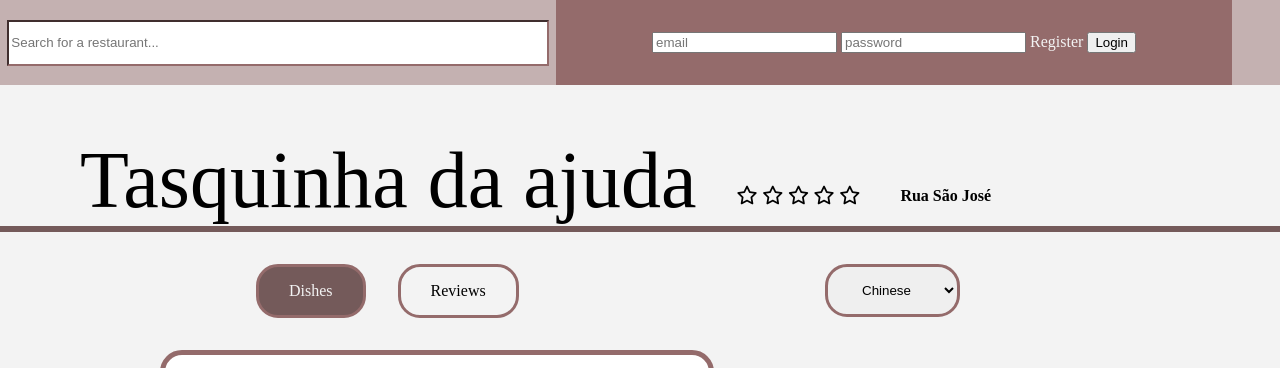
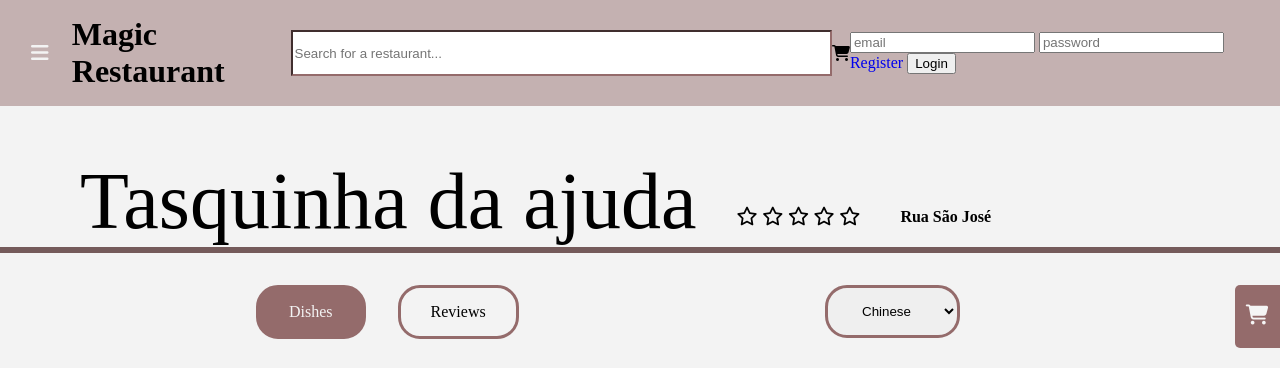
Before and after one commit to srissirs/MagicRestaurant, a PHP site: page /restaurant?id=1 in a window 1280 px wide. Shown: the top 368 px of the page. Run offline with PHP 8.4, Linux system fonts and the light colour scheme; data comes from the database, SQL or seed files in the repository; some libraries are stand-ins or nearby versions.

Commit message:
Items are being added/removed/altered in cart

```diff
--- a/style.css
+++ b/style.css
@@ -15,42 +15,101 @@ body>header {
     background-color: #C4B1B1;
     display: flex;
     align-items: center;
-    width: 100%;
-
+    max-width: 100%;
+    padding: 1em 0;
 }
 
-header> h1 {
-    margin: 0 2em;
+header>h1 {
+    margin: 0;
 }
 
 profile {
-    float: right;
-    padding: 2em 6em;
-    margin-right: 3em;
-    background-color: var(--main-color);
+    margin: 0;
     display: flex;
-    flex-direction: column;
-    gap: 20px;
     align-items: center;
+    max-width: fit-content;
 }
 
-profile a {
-    text-decoration: none;
+profile>a {
     color: #F3F3F3;
+    font-size: 25px;
+    margin: 0 1em;
 }
 
-profile #name {
-    font-size: x-large;
+profile>i,
+.dropbtn>i {
+    color: #F3F3F3;
+    padding: 1em;
+    font-size: 20px;
+}
+
+.dropdown {
+    margin: 0 5px;
+}
+
+#logoutIcon {
+    margin-left: 1em;
 }
 
 searchBar {
     margin: 0 auto;
+    align-content: center;
+
 }
 
 searchBar input {
     height: 3em;
     width: 40em;
     border-color: var(--main-color);
+}
+
+/* The dropdown container */
+.dropdown {
+    overflow: hidden;
+}
+
+/* Dropdown button */
+.dropdown .dropbtn {
+    border: none;
+    outline: none;
+    background-color: inherit;
+    font-family: inherit;
+    margin: 0;
+}
+
+/* Add a red background color to navbar links on hover */
+.navbar a:hover,
+.dropdown:hover .dropbtn,
+profile>i:hover {
+    background-color: var(--darker-color);
+}
+
+/* Dropdown content (hidden by default) */
+.dropdown-content {
+    display: none;
+    position: absolute;
+    background-color: whitesmoke;
+    max-width: auto;
+    box-shadow: 0px 8px 16px 0px rgba(0, 0, 0, 0.2);
+}
+
+/* Links inside the dropdown */
+.dropdown-content a {
+    color: black;
+    padding: 10px;
+    text-decoration: none;
+    display: block;
+}
+
+/* Add a grey background color to dropdown links on hover */
+.dropdown-content a:hover {
+    background-color: #ddd;
+}
+
+/* Show the dropdown menu on hover */
+.dropdown:hover .dropdown-content {
+    display: block;
+    font-size: 20px;
 }
 
 footer {
@@ -140,18 +193,18 @@ restaurantTopPage select {
     border-radius: 22px;
 }
 
-restaurantTopPage > a.selected{
-    background-color: #745A5A;
-    color: #F3F3F3;
-}
-
-restaurantTopPage a {
+restaurantTopPage>a {
     padding: 15px 30px;
     border: solid 3px var(--main-color);
     border-radius: 22px;
     font-weight: 200;
     text-decoration: none;
     color: black;
+}
+
+restaurantTopPage>a.selected {
+    background-color: var(--main-color);
+    color: #F3F3F3;
 }
 
 restaurantTopPage>a:nth-child(1) {
@@ -163,29 +216,30 @@ restaurantTopPage>a:nth-child(2) {
 }
 
 #mySidenav a {
-    position: absolute;
-    left: -80px;
+    position: fixed;
+    right: -80px;
     transition: 0.3s;
-    padding: 20px 0 20px 20px;
+    padding: 20px 25px 20px 0;
     width: 100px;
     font-size: 20px;
-    border-radius: 0 5px 5px 0;
+    border-radius: 5px 0 0 5px;
     text-align: right;
-  }
+    background-color: var(--main-color);
+    color: whitesmoke;
+}
 
 #mySidenav a:hover {
-left: 0;
+    right: 0;
 }
-#cart{
+
+#cart {
     display: flex;
 }
-#cart p{
+
+#cart p,
+#cart i {
     margin: 0 auto;
 }
-#cart i{
-    margin: 0 auto;
-}
-
 
 #dishes {
     display: flex;
--- a/templates/common.tpl.php
+++ b/templates/common.tpl.php
@@ -1,8 +1,12 @@
-<?php declare(strict_types = 1); ?>
+<?php
 
-<?php function drawHeader() { ?>
+declare(strict_types=1); ?>
+
+<?php function drawHeader()
+{ ?>
   <!DOCTYPE html>
   <html lang="en-US">
+
   <head>
     <title>Fake Food</title>
     <meta charset="UTF-8">
@@ -16,9 +20,23 @@
 
   <body>
     <header>
+      <div class="dropdown">
+        <button class="dropbtn">
+          <i class="fa-solid fa-bars"></i>
+        </button>
+        <div class="dropdown-content">
+          <a href="#">Favorites</a>
+          <a href="pastOrders.php">Past Orders</a>
+          <a href="mainPage.php">Logout
+            <i class="fa-solid fa-arrow-right-from-bracket" id="logoutIcon"></i>
+          </a>
+        </div>
+      </div>
+      <h1> Magic Restaurant</h1>
       <searchBar>
         <input type="text" placeholder="Search for a restaurant...">
       </searchBar>
+      <i class="fa-solid fa-cart-shopping"></i>
       <profile>
         <?php
         if (isset($_SESSION['id'])) drawLogoutForm($_SESSION['name']);
@@ -31,7 +49,8 @@
     <main>
     <?php } ?>
 
-<?php function drawFooter() { ?>
+    <?php function drawFooter()
+    { ?>
     </main>
     <footer>
       <brand>
@@ -46,10 +65,12 @@
       </links>
     </footer>
   </body>
+
   </html>
 <?php } ?>
 
-<?php function drawLoginForm() { ?>
+<?php function drawLoginForm()
+{ ?>
   <form action="action_login.php" method="post" class="login">
     <input type="email" name="email" placeholder="email">
     <input type="password" name="password" placeholder="password">
@@ -58,9 +79,10 @@
   </form>
 <?php } ?>
 
-<?php function drawLogoutForm(string $name) { ?>
+<?php function drawLogoutForm(string $name)
+{ ?>
   <form action="action_logout.php" method="post" class="logout">
-    <a href="profile.php"><?=$name?></a>
+    <a href="profile.php"><?= $name ?></a>
     <button type="submit">Logout</button>
   </form>
 <?php } ?>
--- a/templates/restaurant.tpl.php
+++ b/templates/restaurant.tpl.php
@@ -1,5 +1,6 @@
 <?php
-  declare(strict_types = 1);
+
+declare(strict_types=1);
 
 require_once('database/connection.database.php');
 
@@ -8,21 +9,23 @@
 require_once('database/reviewResponse.class.php');
 ?>
 
-<?php function drawRestaurants(array $restaurants) { ?>
+<?php function drawRestaurants(array $restaurants)
+{ ?>
   <h2>Restaurants</h2>
   <section id="restaurants">
-    <?php foreach($restaurants as $restaurant) { ?>
+    <?php foreach ($restaurants as $restaurant) { ?>
       <article>
-        <a href="restaurant.php?id=<?=$restaurant->id?>"><?=$restaurant->restaurantName?></a>
+        <a href="restaurant.php?id=<?= $restaurant->id ?>"><?= $restaurant->restaurantName ?></a>
       </article>
     <?php } ?>
   </section>
 <?php } ?>
 
-<?php function drawRestaurantHeader(Restaurant $restaurant) { ?>
+<?php function drawRestaurantHeader(Restaurant $restaurant)
+{ ?>
   <restaurantHeader>
     <restaurantInfo>
-  <h2><?=$restaurant->restaurantName?></h2>
+      <h2><?= $restaurant->restaurantName ?></h2>
       <h3>
         <i class="fa-regular fa-star"></i>
         <i class="fa-regular fa-star"></i>
@@ -30,17 +33,32 @@
         <i class="fa-regular fa-star"></i>
         <i class="fa-regular fa-star"></i>
       </h3>
-        <h4> <?=$restaurant->restaurantAddress?> </h4>
+      <h4> <?= $restaurant->restaurantAddress ?> </h4>
     </restaurantInfo>
   </restaurantHeader>
 <?php } ?>
 
-<?php function drawRestaurant(Restaurant $restaurant, array $dishes, array $reviews) { ?>
+<?php function drawRestaurant(Restaurant $restaurant, array $dishes, array $reviews)
+{ ?>
   <restaurant>
     <restaurantTopPage>
 
-        <a > Dishes </a>
+      <a> Dishes </a>
       <a> Reviews </a>
+
+      <div id="mySidebar" class="sidebar">
+        <a href="javascript:void(0)" class="closebtn" onclick="closeNav()">&times;</a>
+        <p> Cart </p>
+
+        <total class="totalSum" id="totalSum">Total : </total>
+      </div>
+
+      <div id="mySidenav" class="sidenav">
+        <a href="#" id="cart" class="openbtn" onclick="openNav()">
+          <i class="fa-solid fa-cart-shopping"></i>
+          <p>Cart</p>
+        </a>
+      </div>
 
       <form action="#">
         <select name="languages" id="lang" onchange="this.form.submit();">
@@ -57,14 +75,14 @@
 
           <information>
             <name>
-                    <p id="name"> <?=$dish->dishName?> </p>
+              <p id="name"> <?= $dish->dishName ?> </p>
               <i class="fa-regular fa-star"></i>
             </name>
-
+            <p id="price"> <?= $dish->dishPrice ?> </p>
             <price>
-                      <p id="price"> <?=$dish->dishPrice?> </p>
-
-                    <i class="fa-solid fa-cart-shopping"></i>
+              <label for="quantity">Quantity:</label>
+              <input type="number" id="quantity" name="quantity" min="1" max="20">
+              <button class="fa-solid fa-cart-shopping button" onclick="addToCart(),openNav()"></button>
             </price>
           </information>
         </dish>
@@ -83,7 +101,7 @@
     <reviewBox>
       <review>
         <info>
-                        <p id="name"> <?=ReviewRestaurant::getReviewerName($db, intval($review->customerId))?>  </p>
+          <p id="name"> <?= ReviewRestaurant::getReviewerName($db, intval($review->customerId)) ?> </p>
           <h3>
             <i class="fa-regular fa-star"></i>
             <i class="fa-regular fa-star"></i>
@@ -92,9 +110,9 @@
             <i class="fa-regular fa-star"></i>
           </h3>
         </info>
-                    <p id="reviewBody"> <?=$review->reviewText?>  </p>
+        <p id="reviewBody"> <?= $review->reviewText ?> </p>
       </review>
-                <p id="response"> Resposta: <?= $response->reviewText?> </p>
+      <p id="response"> Resposta: <?= $response->reviewText ?> </p>
 
     </reviewBox>
     </restaurant>
```
Also changed, not shown: other parts of style.css (+82 -27 lines), script.js (+90 -12 lines). Lines whose indentation alone changed are shown as unchanged.
